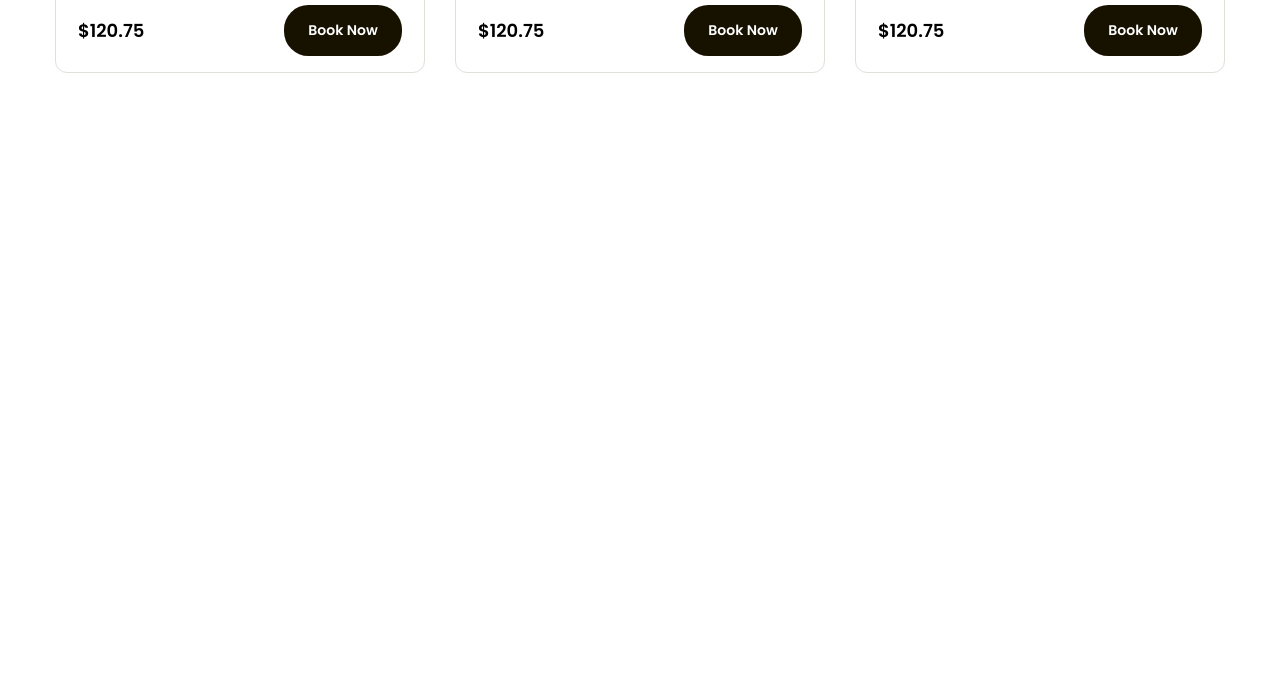
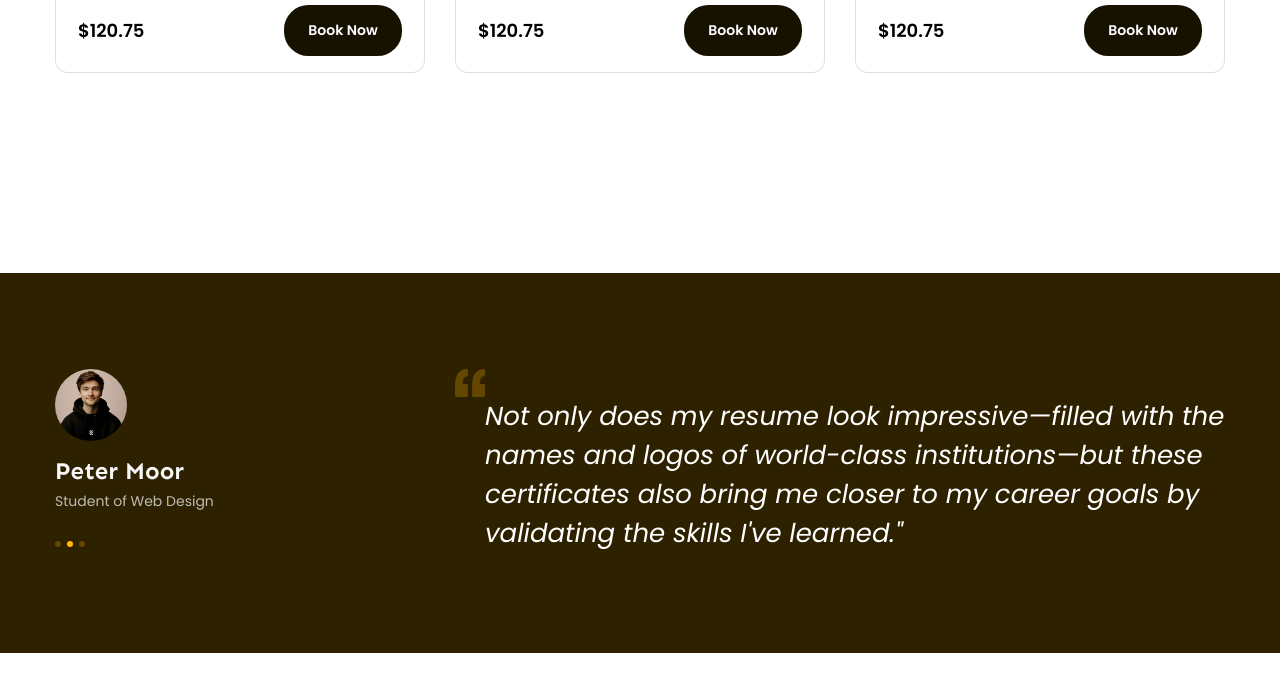
Before and after one commit to cscdk22/web-of-cscd, a plain HTML site: page index.html in a window 1280 px wide. Shown: the part 1669-2360 px from the top of the page. Drawn offline with Linux system fonts and the light colour scheme.

Commit message:
làm phần feedback

```diff
--- a/assets/css/styles.css
+++ b/assets/css/styles.css
@@ -379,3 +379,75 @@ a {
     color: #FFF;
     background-color: #FFB900;
 }
+
+/* =========================================Feedback======================================= */
+.feedback{
+    margin-top: 200px;
+    height: 380px;
+    background-color: #2E2100;
+}
+
+.feedback-item{
+    display: flex;
+    padding: 96px 0;
+}
+.feedback-item .info{
+    min-width: 159px;
+}
+.feedback-item .info .avatar{
+    width: 72px;
+    height: 72px;
+    border-radius: 50%;
+    object-fit: cover;
+}
+.feedback-item .info .title{
+    font-family: Sen;
+    font-size: 2.4rem;
+    font-weight: 700;
+    text-align: left;
+    color: #F7F7F7;
+    margin-top: 18px;
+}
+.feedback-item .info .desc{
+    font-size: 1.4rem;
+    font-weight: 400;
+    text-align: left;
+    margin-top: 7px;
+    color: #BFBCB2;
+}
+.feedback-item .info .dots{
+    margin-top: 28px;
+    display: flex;
+    gap: 6px;
+}
+.feedback-item .info .dot{
+    display: block;
+    width: 6px;
+    height: 6px;
+    background-color: #634700;
+    border-radius: 50%;
+}
+.feedback-item .info .dot:nth-child(2){
+    background-color: #FFB900;
+}
+
+.feedback-item .feedback-content{
+    margin-left: auto;
+    position: relative;
+    padding: 28px 0 0 0;
+}
+.feedback-item .feedback-content blockquote{
+    font-size: 2.6rem;
+    font-style: italic;
+    font-weight: 400;
+    line-height: 1.5;
+    letter-spacing: 0em;
+    text-align: left;
+    color: #FFFFFF;
+    width: 740px;
+}
+.feedback-item .feedback-content .open-quotes{
+    position: absolute;
+    top: 0;
+    left: -30px;
+}
--- a/index.html
+++ b/index.html
@@ -300,7 +300,37 @@
                 <div class="content">
                     <div class="feedback-list">
                         <div class="feedback-item">
-
+                            <div class="info">
+                                <div class="avatar">
+                                    <img
+                                        src="./assets/img/feedback-avatar.jpg"
+                                        alt="avatar"
+                                        class="avatar"
+                                    />
+                                </div>
+                                <p class="title">Peter Moor</p>
+                                <p class="desc">Student of Web Design</p>
+                                <div class="dots">
+                                    <span class="dot"></span>
+                                    <span class="dot"></span>
+                                    <span class="dot"></span>
+                                </div>
+                            </div>
+                            <div class="feedback-content">
+                                <img
+                                    src="./assets/icons/open-quote.svg"
+                                    alt="open-quote"
+                                    class="open-quotes"
+                                />
+                                <blockquote>
+                                    Not only does my resume look
+                                    impressive—filled with the names and logos
+                                    of world-class institutions—but these
+                                    certificates also bring me closer to my
+                                    career goals by validating the skills I've
+                                    learned."
+                                </blockquote>
+                            </div>
                         </div>
                     </div>
                 </div>
```
Also changed, not shown: assets/icons/open-quote.svg (added), assets/img/feedback-avatar.jpg (added).
